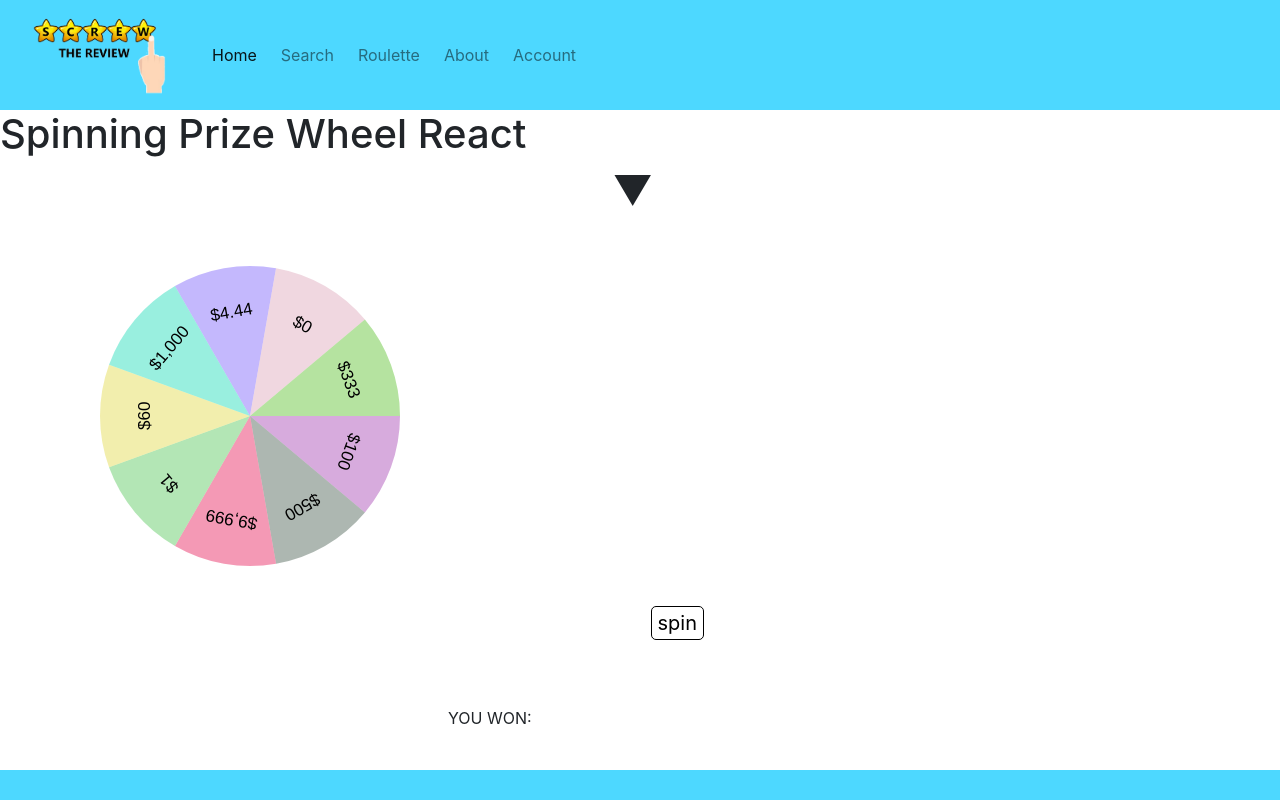
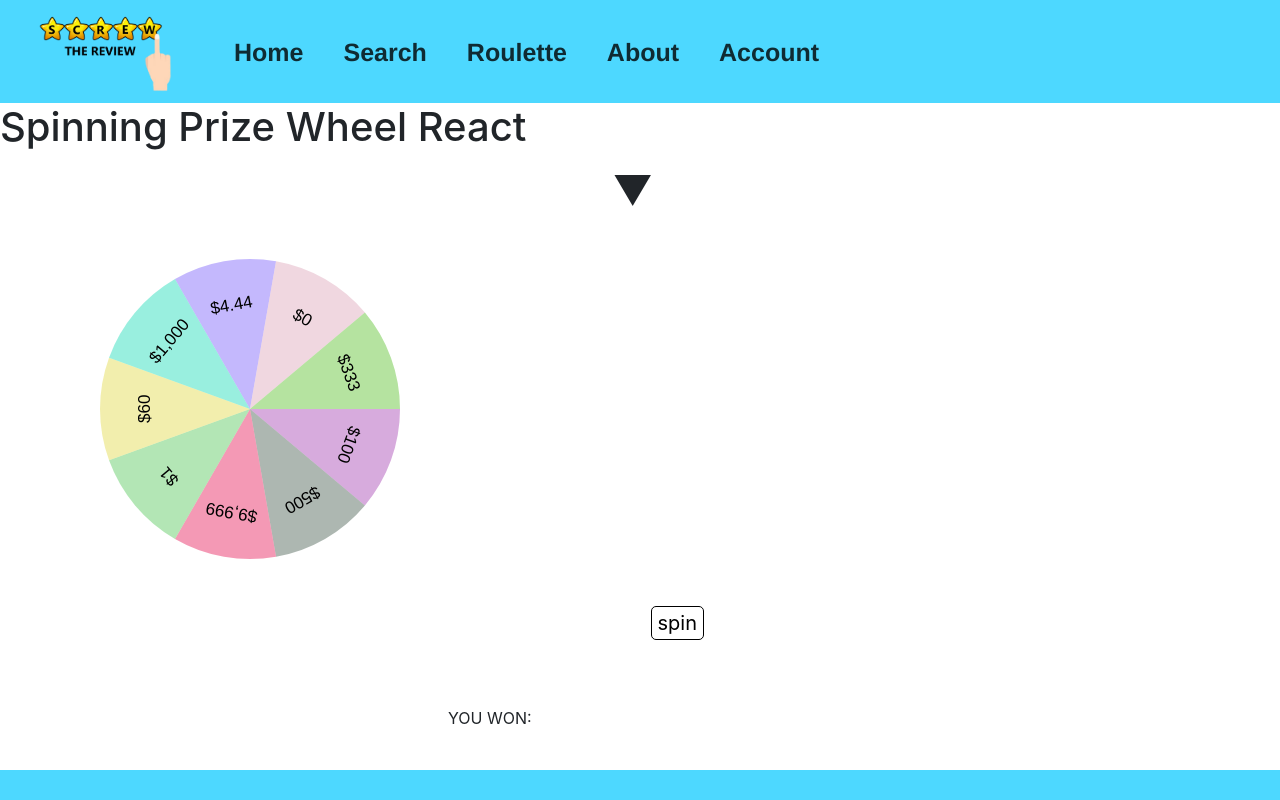
Before and after one commit to mackenzieleach/screwthereview, a React (Create React App) app: page /roulette in a window 1280 px wide. Built offline with nearby package versions, Linux system fonts and the light colour scheme.

Commit message:
Completed Dynamic Nav Bar & Footer

```diff
--- a/src/App.css
+++ b/src/App.css
@@ -1,7 +1,11 @@
 /* NAVBAR */
 .navbar {
   background: #4dd8ff;
-  padding: 10px;
+  padding-bottom: 5px;
+  font-size: 25px;
+  font-family: 'Helvetica';
+  font-weight: 800;
+
 }
 
 .navbar > a {
@@ -14,6 +18,10 @@
 
 .navbar-collapse.in {
   display: block !important;
+}
+
+.navbar-light .navbar-nav .nav-link {
+  color: rgba(0, 0, 0, 0.8);
 }
 
 /* FOOTER */
--- a/src/Navigation.js
+++ b/src/Navigation.js
@@ -4,30 +4,30 @@ import logo from './ScrewtheReviewLogo.png'
 function Navigation() {
     return (
         <nav className="navbar navbar-expand-sm navbar-light">
-            <a className="navbar-brand mr-3" href="/">
-                <img src={logo} alt="logo" style = {{ width:'150px'}}/>
+            <a className="navbar-brand mr-l" href="/">
+                <img src={logo} alt="logo" style={{ width: '150px' }} />
             </a>
 
-            { /* Collapsable Button on Right */ }
+            { /* Collapsable Button on Right */}
             <button className="navbar-toggler" type="button" data-toggle="collapse" data-target="#navbarSupportedContent" aria-controls="navbarSupportedContent" aria-expanded="false" aria-label="Toggle navigation">
                 <span className="navbar-toggler-icon"></span>
             </button>
 
             <div className="collapse navbar-collapse" id="navbarSupportedContent">
-                <ul className="navbar-nav mr-auto">
-                    <li className="nav-item active">
-                        <a className="nav-link ml-2" href="/">Home <span class="sr-only">(current)</span></a>
+                <ul className="navbar-nav mr-auto" >
+                    <li className="nav-item ml-4">
+                        <a className="nav-link" href="/">Home</a>
                     </li>
-                    <li className="nav-item ml-2">
+                    <li className="nav-item ml-4" >
                         <a className="nav-link" href="/search">Search</a>
                     </li>
-                    <li className="nav-item ml-2">
+                    <li className="nav-item ml-4">
                         <a className="nav-link" href="/roulette">Roulette</a>
                     </li>
-                    <li className="nav-item ml-2">
+                    <li className="nav-item ml-4">
                         <a className="nav-link" href="/about">About</a>
                     </li>
-                    <li className="nav-item ml-2">
+                    <li className="nav-item ml-4">
                         <a className="nav-link" href="/account">Account</a>
                     </li>
                 </ul>
```
Also changed, not shown: Images/ScrewtheReviewLogo.png, src/ScrewtheReviewLogo.png.
